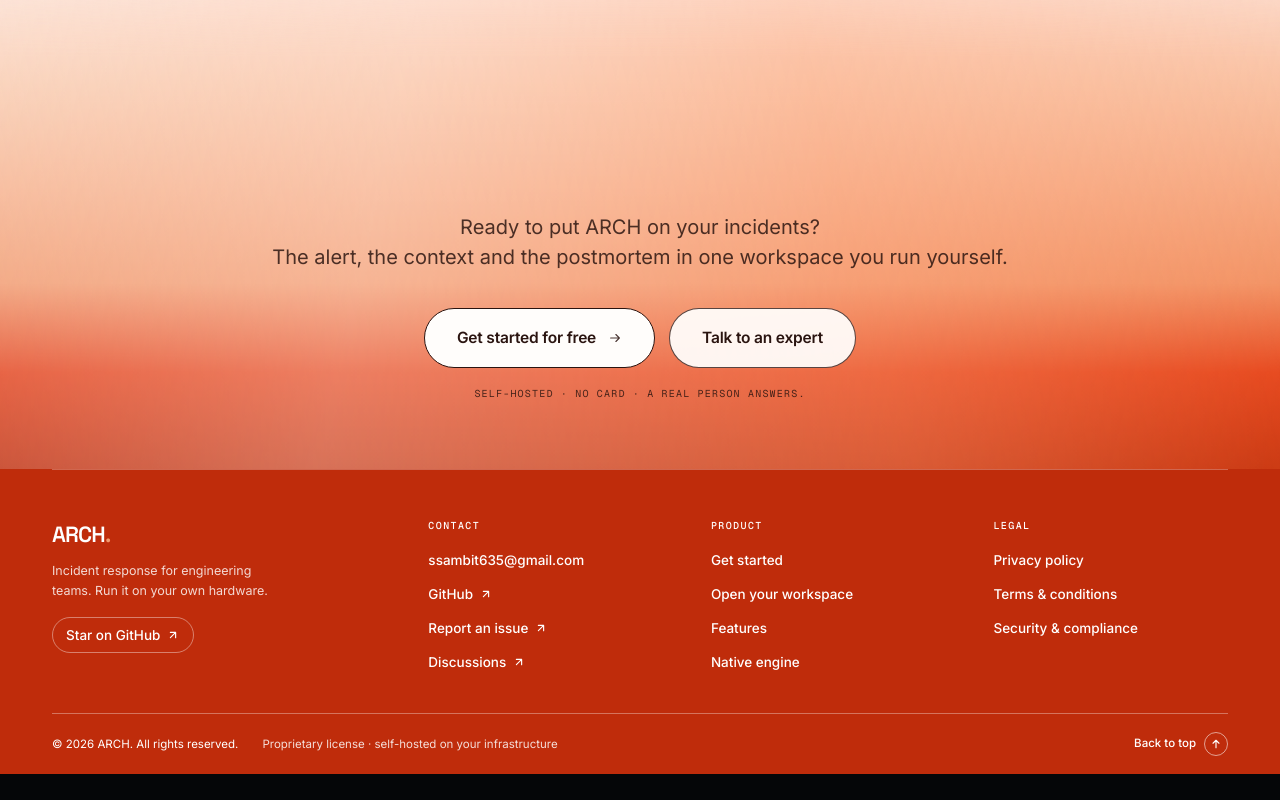
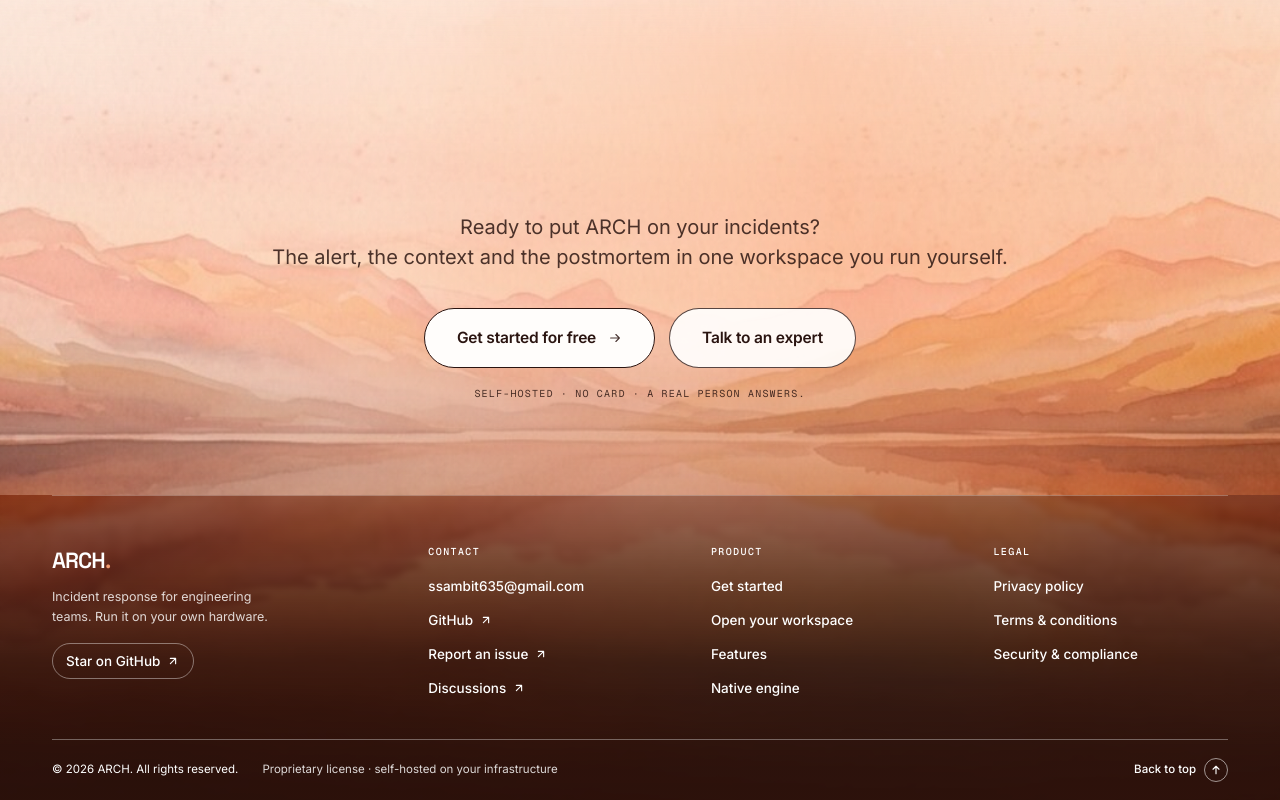
Before and after one commit to ssambit635-svg/ARCH, a Next.js app: page / in a window 1280 px wide. Shown: the part 8522-9322 px from the top of the page. Before the commit the page ends 9296 px from the top, so only its background shows below. Built offline with nearby package versions, Linux system fonts and the light colour scheme.

Commit message:
feat(marketing): add painted mountain-and-lake dusk horizon to footer
Co-authored-by: arena-agent <297053741+arena-agent@users.noreply.github.com>

```diff
--- a/src/components/marketing/gsap-reveal.tsx
+++ b/src/components/marketing/gsap-reveal.tsx
@@ -161,6 +161,21 @@ function setupMotion(root: HTMLElement): () => void {
         });
       }
 
+      // The painted mountain-and-lake horizon in the footer drifts gently as the close enters.
+      for (const footer of select<HTMLElement>('.mk-footer')) {
+        gsap.fromTo(footer, { '--mk-footer-sky-y': '-28px' }, {
+          '--mk-footer-sky-y': '28px',
+          ease: 'none',
+          scrollTrigger: {
+            trigger: footer,
+            start: 'top bottom',
+            end: 'bottom bottom',
+            scrub: 0.6,
+            invalidateOnRefresh: true,
+          },
+        });
+      }
+
       // The closing wordmark drifts up as the page ends.
       for (const wordmark of select('[data-mk-wordmark]')) {
         gsap.fromTo(wordmark, { yPercent: 18, opacity: 0.4 }, {
--- a/src/components/marketing/landing.css
+++ b/src/components/marketing/landing.css
@@ -2025,22 +2025,39 @@
   --mk-footer-peach: #f9cfb5;
   --mk-footer-apricot: #f6b491;
   --mk-footer-coral: #f19a6f;
+  --mk-footer-water: #692616;
+  --mk-footer-water-deep: #2b110b;
   --mk-footer-serif: 'Iowan Old Style', 'Palatino Linotype', Palatino, 'Book Antiqua', Georgia, ui-serif, serif;
   position: relative;
+  isolation: isolate;
   display: flex;
   flex-direction: column;
   overflow: hidden;
-  background: var(--mk-ember-deep);
+  background: var(--mk-footer-water-deep);
   color: var(--mk-on-accent);
   text-align: center;
 }
-/* The page dissolves from paper into ember across the close. The gradient lives on the CTA
-   itself, so the ink copy above always sits on the pale half and the links below always sit on
-   solid ember — contrast is a property of the layout, not of a lucky viewport height.
+/* One continuous dusk horizon across the entire close: pale cream sky at the top, warm
+   alpenglow mountain ridges framing the valley below the call to action, and a still alpine
+   lake reflecting terracotta and deep ember across the link bar at the base. */
+.mk-footer::before {
+  content: '';
+  position: absolute;
+  inset: -38px 0;
+  z-index: -2;
+  background-image: url('/marketing/atmos-footer-horizon.jpg');
+  background-repeat: no-repeat;
+  background-size: cover;
+  background-position: 50% 44%;
+  transform: translate3d(0, var(--mk-footer-sky-y, 0px), 0);
+  pointer-events: none;
+}
+/* The page dissolves from paper into the painted valley and down into the lake reflection.
    The first stop is the page colour itself (`--mk-bg`), not the white panel surface: the
-   section above the footer is paper, so opening on white printed a hard horizontal seam where
-   the two met. Opening on `--mk-bg` and taking the first fifth of the band to reach mist turns
-   the join into a dissolve — paper, white and orange blend with no visible line at the top. */
+   section above the footer is paper, so opening on solid `--mk-bg` and easing into translucent
+   mist over the first fifth of the band turns the join into a seamless dissolve with no
+   visible line at the top, while opening the middle of the band so the mountains and water
+   shine through behind the actions. */
 .mk-footer-cta {
   position: relative;
   isolation: isolate;
@@ -2056,13 +2073,11 @@
   background: linear-gradient(
     180deg,
     var(--mk-bg) 0%,
-    var(--mk-footer-mist) 18%,
-    var(--mk-footer-blush) 30%,
-    var(--mk-footer-peach) 44%,
-    var(--mk-footer-apricot) 59%,
-    var(--mk-footer-coral) 73%,
-    var(--mk-ember) 86%,
-    var(--mk-ember-deep) 100%
+    color-mix(in srgb, var(--mk-footer-mist) 64%, transparent) 16%,
+    color-mix(in srgb, var(--mk-footer-blush) 38%, transparent) 32%,
+    color-mix(in srgb, var(--mk-footer-peach) 20%, transparent) 52%,
+    color-mix(in srgb, var(--mk-footer-coral) 18%, transparent) 74%,
+    color-mix(in srgb, var(--mk-footer-water) 34%, transparent) 100%
   );
 }
 /* Ember light drifts across the band. Two soft linear washes, no filters, no per-frame layout:
@@ -2093,7 +2108,7 @@
   display: flex;
   flex-direction: column;
   align-items: center;
-  padding-bottom: clamp(56px, 8vw, 104px);
+  padding-bottom: clamp(76px, 10vw, 136px);
 }
 .mk-footer-cta .mk-eyebrow { margin-bottom: 22px; color: var(--mk-footer-ink); }
 .mk-footer-cta .mk-eyebrow::before { background: var(--mk-footer-ink); }
@@ -2160,7 +2175,17 @@
   letter-spacing: 0.12em;
   text-transform: uppercase;
 }
-.mk-footer-base { background: var(--mk-ember-deep); }
+.mk-footer-base {
+  position: relative;
+  z-index: 1;
+  background: linear-gradient(
+    180deg,
+    color-mix(in srgb, var(--mk-footer-water) 58%, transparent) 0%,
+    color-mix(in srgb, var(--mk-footer-water-deep) 82%, transparent) 54%,
+    color-mix(in srgb, var(--mk-footer-water-deep) 92%, transparent) 100%
+  );
+  backdrop-filter: blur(3px);
+}
 .mk-footer-meta {
   display: grid;
   grid-template-columns: 1.4fr repeat(3, minmax(0, 1fr));
```
Also changed, not shown: public/marketing/atmos-footer-horizon.jpg (added), 1 other file (tests, documents, lock files or other folders).
